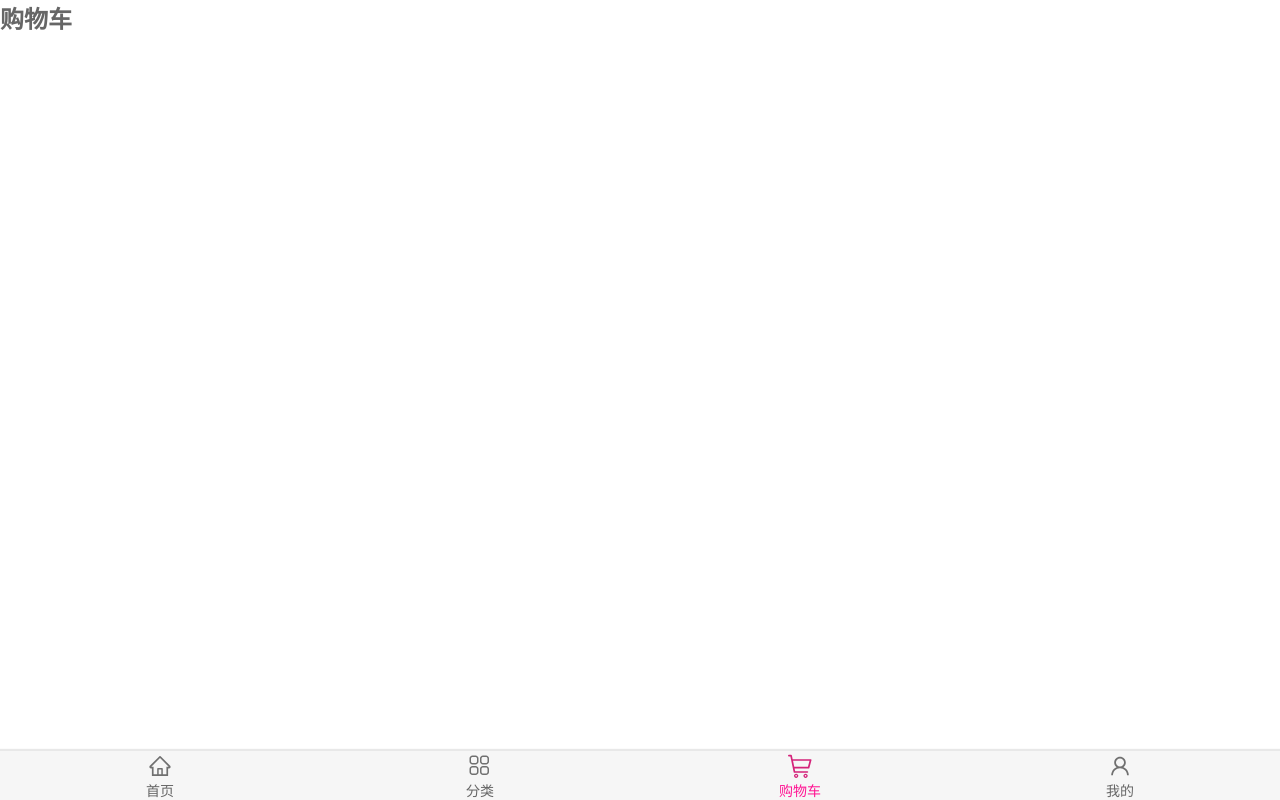
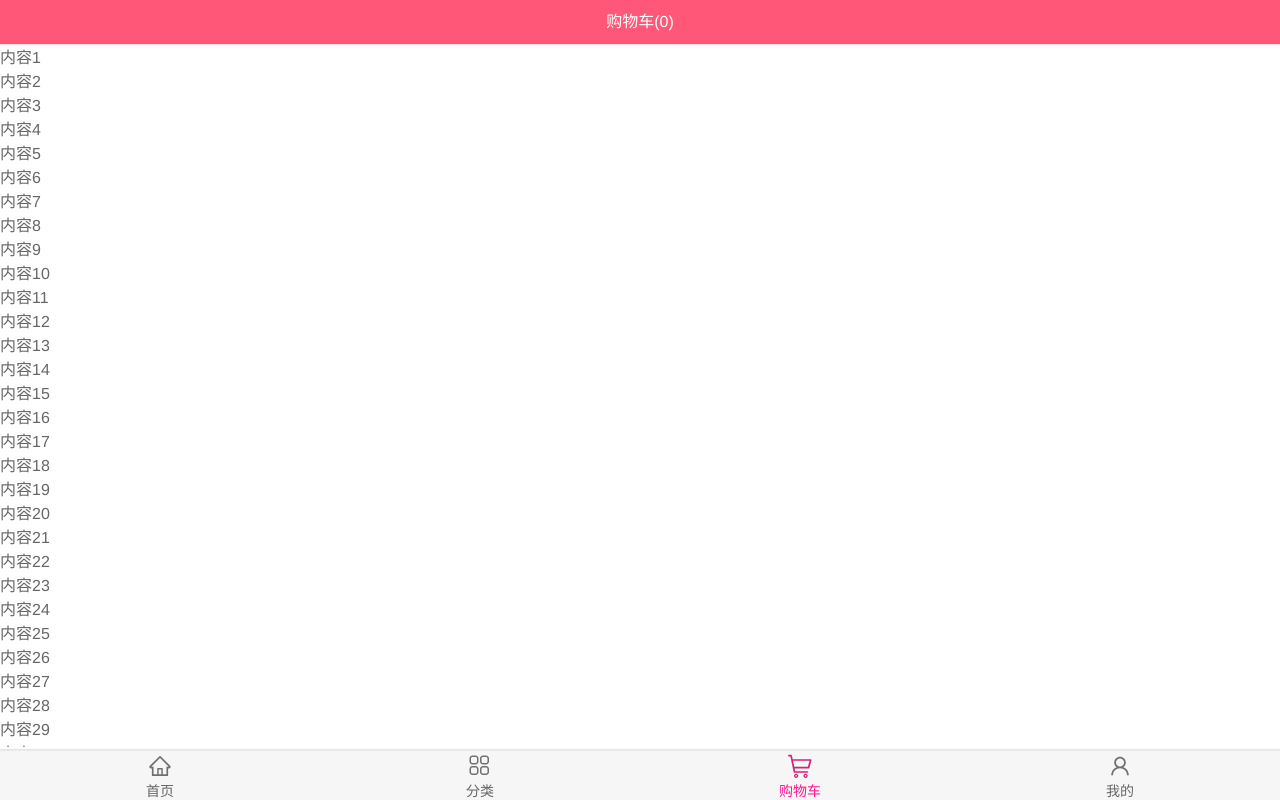
Before and after one commit to qingyiyiyi/mall, a Vue app: page /cart in a window 1280 px wide. Built offline with nearby package versions, Linux system fonts and the light colour scheme.

Commit message:
代码更新

```diff
--- a/src/components/common/scroll/Scroll.vue
+++ b/src/components/common/scroll/Scroll.vue
@@ -1,6 +1,6 @@
 <template>
   <div class="wrapper" ref="wrapper">
-    <div class="content">
+    <div>
       <slot></slot>
     </div>
   </div>
--- /dev/null
+++ b/src/store/getters.js
@@ -0,0 +1,9 @@
+export default {
+  cartLength(state) {
+    return state.cartList.length
+  },
+
+  cartList(state) {
+    return state.cartList
+  }
+}
--- a/src/store/index.js
+++ b/src/store/index.js
@@ -3,6 +3,7 @@
 
 import mutations from "./mutations";
 import actions from "./actions";
+import getters from './getters';
 
 Vue.use(Vuex);
 
@@ -13,7 +14,8 @@
 const store = new Vuex.Store({
   state,
   mutations,
-  actions
+  actions,
+  getters
 })
 
 export default store
--- a/src/views/cart/Cart.vue
+++ b/src/views/cart/Cart.vue
@@ -1,13 +1,54 @@
 <template>
-  <h2>购物车</h2>
+  <div id="cart">
+    <!-- 导航 -->
+    <nav-bar class="cart-nav-bar">
+      <div slot="center">购物车({{length}})</div>
+    </nav-bar>
+
+    <!-- 商品列表 -->
+
+      <cart-list/>
+
+
+
+    <!-- 底部汇总 -->
+
+  </div>
 </template>
 
 <script>
+import NavBar from 'components/common/navbar/NavBar';
+import CartList from './childComps/CartList';
+
+import Scroll from 'components/common/scroll/Scroll';
+
+import {mapGetters} from 'vuex';
+
 export default {
+  components: {
+    NavBar,
+    CartList,
+    Scroll
+  },
+  computed: {
+    //第一种navbar显示购物车数量的方法
+   /*  cartLength() {
+      return this.$store.state.cartList.length
+    } */
 
+    //第二种装逼方法使用vueX的getters.js写法
+    ...mapGetters({
+      length: 'cartLength'
+    })
+  }
 }
 </script>
 
-<style>
-
+<style scoped>
+  .cart-nav-bar{
+    position: relative;
+    z-index: 15;
+    color: white;
+    background-color: #ff5777;
+  }
 </style>
--- /dev/null
+++ b/src/views/cart/childComps/CartList.vue
@@ -0,0 +1,143 @@
+<template>
+  <div class="cart-list">
+
+    <scroll class="content">
+      <li v-for="(item, index) in cartList" :key="index">{{item}}</li>
+      <ul>
+        <li>内容1</li>
+        <li>内容2</li>
+        <li>内容3</li>
+        <li>内容4</li>
+        <li>内容5</li>
+        <li>内容6</li>
+        <li>内容7</li>
+        <li>内容8</li>
+        <li>内容9</li>
+        <li>内容10</li>
+        <li>内容11</li>
+        <li>内容12</li>
+        <li>内容13</li>
+        <li>内容14</li>
+        <li>内容15</li>
+        <li>内容16</li>
+        <li>内容17</li>
+        <li>内容18</li>
+        <li>内容19</li>
+        <li>内容20</li>
+        <li>内容21</li>
+        <li>内容22</li>
+        <li>内容23</li>
+        <li>内容24</li>
+        <li>内容25</li>
+        <li>内容26</li>
+        <li>内容27</li>
+        <li>内容28</li>
+        <li>内容29</li>
+        <li>内容30</li>
+        <li>内容31</li>
+        <li>内容32</li>
+        <li>内容33</li>
+        <li>内容34</li>
+        <li>内容35</li>
+        <li>内容36</li>
+        <li>内容37</li>
+        <li>内容38</li>
+        <li>内容39</li>
+        <li>内容40</li>
+        <li>内容41</li>
+        <li>内容42</li>
+        <li>内容43</li>
+        <li>内容44</li>
+        <li>内容45</li>
+        <li>内容46</li>
+        <li>内容47</li>
+        <li>内容48</li>
+        <li>内容49</li>
+        <li>内容50</li>
+        <li>内容51</li>
+        <li>内容52</li>
+        <li>内容53</li>
+        <li>内容54</li>
+        <li>内容55</li>
+        <li>内容56</li>
+        <li>内容57</li>
+        <li>内容58</li>
+        <li>内容59</li>
+        <li>内容60</li>
+        <li>内容61</li>
+        <li>内容62</li>
+        <li>内容63</li>
+        <li>内容64</li>
+        <li>内容65</li>
+        <li>内容66</li>
+        <li>内容67</li>
+        <li>内容68</li>
+        <li>内容69</li>
+        <li>内容70</li>
+        <li>内容71</li>
+        <li>内容72</li>
+        <li>内容73</li>
+        <li>内容74</li>
+        <li>内容75</li>
+        <li>内容76</li>
+        <li>内容77</li>
+        <li>内容78</li>
+        <li>内容79</li>
+        <li>内容80</li>
+        <li>内容81</li>
+        <li>内容82</li>
+        <li>内容83</li>
+        <li>内容84</li>
+        <li>内容85</li>
+        <li>内容86</li>
+        <li>内容87</li>
+        <li>内容88</li>
+        <li>内容89</li>
+        <li>内容90</li>
+        <li>内容91</li>
+        <li>内容92</li>
+        <li>内容93</li>
+        <li>内容94</li>
+        <li>内容95</li>
+        <li>内容96</li>
+        <li>内容97</li>
+        <li>内容98</li>
+        <li>内容99</li>
+        <li>内容100</li>
+      </ul>
+    </scroll>
+  </div>
+</template>
+
+<script>
+import Scroll from 'components/common/scroll/Scroll';
+
+import {mapGetters} from 'vuex';
+
+export default {
+  components: {
+    Scroll
+  },
+  computed: {
+    ...mapGetters({
+      cartList: 'cartList'
+    })
+  }
+}
+</script>
+
+<style>
+  .cart-list{
+    height: 94vh;
+    position: relative;
+    background-color: #fff;
+  }
+  .content{
+    position: absolute;
+    top: 0;
+    bottom: 49px;
+    left: 0;
+    right: 0;
+    overflow: hidden;
+  }
+</style>
--- a/src/views/detail/Detail.vue
+++ b/src/views/detail/Detail.vue
@@ -2,7 +2,7 @@
   <div id="detail">
     <detail-nav-bar class="detail-nav" @titleClick="titleClick" ref="nav"/>
 
-    <scroll class="content1" ref="scroll" @scroll="contentScroll" :probe-type="3">
+    <scroll class="content" ref="scroll" @scroll="contentScroll" :probe-type="3">
       <detail-swiper :top-images="topImages"/>
       <detail-base-info :goods="goods"/>
       <detail-shop-info :shop="shop"/>
@@ -218,12 +218,6 @@
     height: 100vh;
     z-index: 10;
   }
-/*   .wrapper{
-    position: relative;
-    background-color: #fff;
-    height: 100vh;
-    z-index: 10;
-  } */
 
   .detail-nav{
     position: relative;
@@ -231,16 +225,15 @@
     background-color: #fff;
   }
 
-  .content1{
-    /* position: absolute; */
-    /* top: 44px;
-    bottom: 0px;
+  .content{
+    position: absolute;
+    top: 44px;
+    bottom: 49px;
     left: 0;
-    right: 0; */
-    height: calc( 100% - 93px );
+    right: 0;
+    overflow: hidden;
+  }
 
-
-  }
   .bottom{
     font-size: 15px;
     background-color: #ff5777;
```
